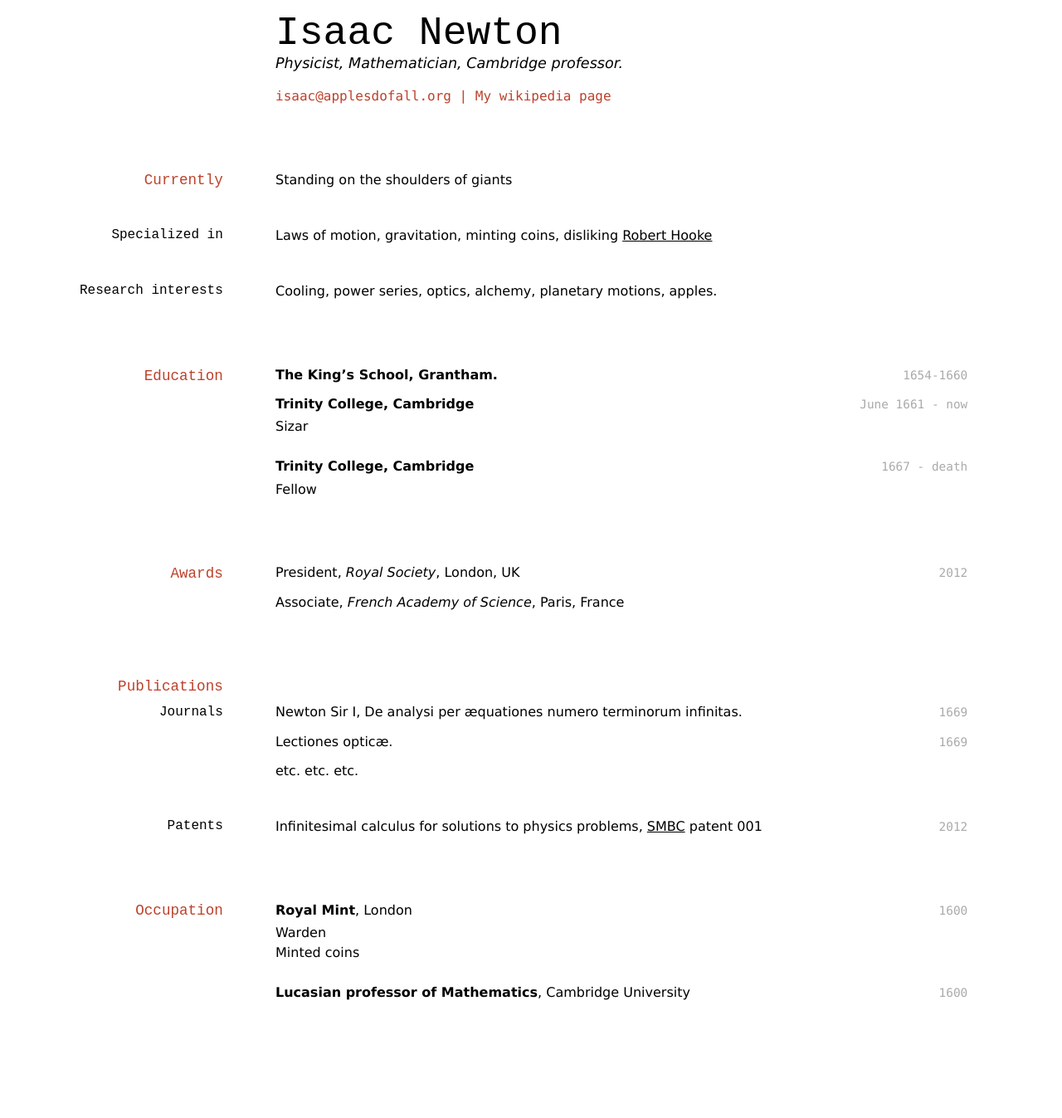
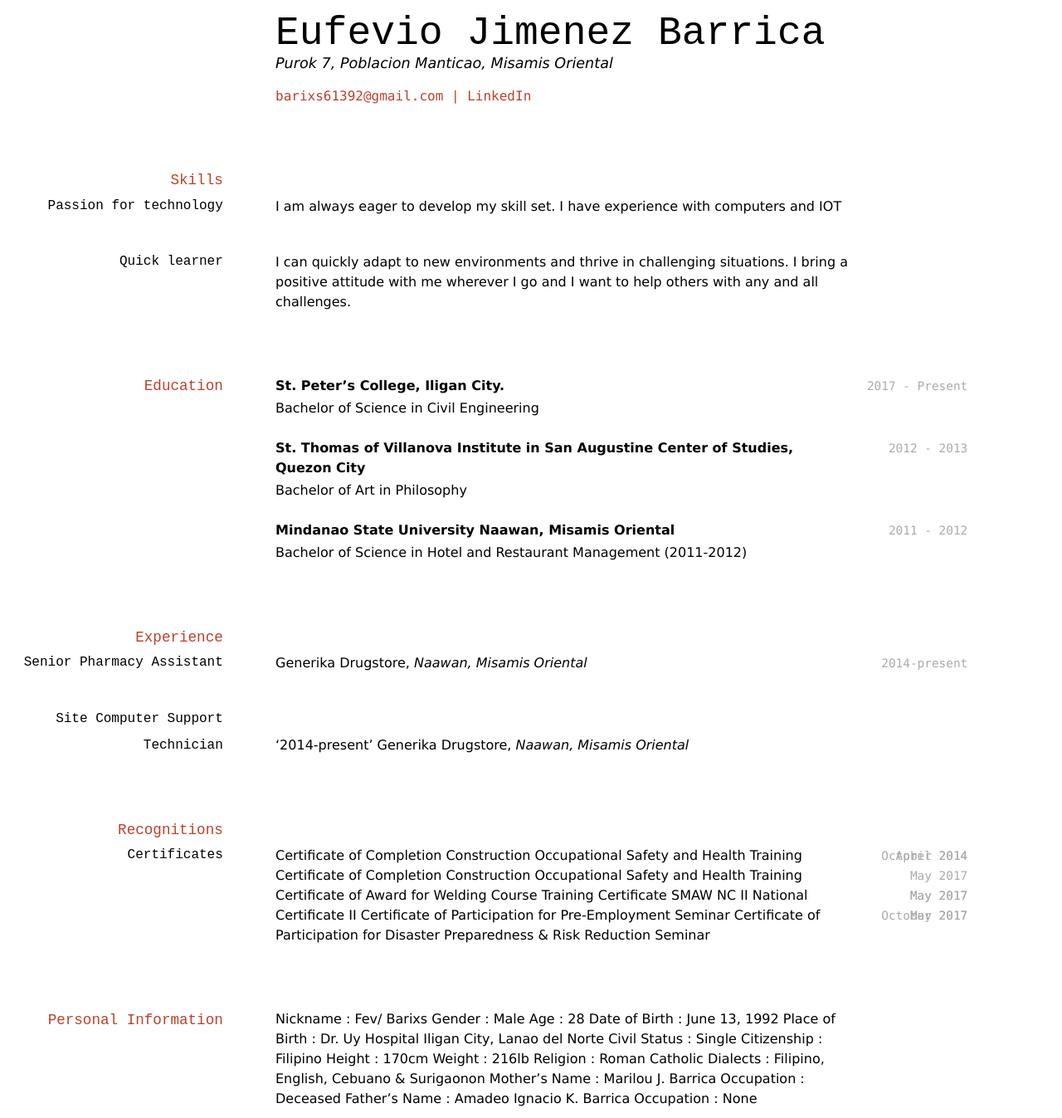
Before and after one commit to deleteprof/deleteprof.github.io, a Jekyll site: the page built from index.md, in a window 1280 px wide. Shown: the whole page at 83% size. Built offline with Jekyll 4.4.1, drawn with Linux system fonts in a browser that asks for light colours; before the commit the page ends 1219 px from its top, so only the background shows below that.

Commit message:
updating index

```diff
--- a/index.md
+++ b/index.md
@@ -1,87 +1,91 @@
 ---
 layout: cv
-title: Isaac Newtons's CV
+title: Eufevio Jimenez Barrica's CV
 ---
-# Isaac Newton
-Physicist, Mathematician, Cambridge professor.
+# Eufevio Jimenez Barrica
+Purok 7, Poblacion Manticao, Misamis Oriental
+
 
 <div id="webaddress">
-<a href="isaac@applesdofall.org">isaac@applesdofall.org</a>
-| <a href="http://en.wikipedia.org/wiki/Isaac_Newton">My wikipedia page</a>
+<a href="barixs61392@gmail.com">barixs61392@gmail.com</a>
+| <a href="https://www.linkedin.com/in/eufevio-barrica-62733685/">LinkedIn</a>
 </div>
 
 
-## Currently
+## Skills
 
-Standing on the shoulders of giants
+### Passion for technology
+I am always eager to develop my skill set. I have experience with computers and IOT
 
-### Specialized in
-
-Laws of motion, gravitation, minting coins, disliking [Robert Hooke](http://en.wikipedia.org/wiki/Robert_Hooke)
-
-
-### Research interests
-
-Cooling, power series, optics, alchemy, planetary motions, apples.
+### Quick learner
+I can quickly adapt to new environments and thrive in challenging situations. I bring a positive attitude with me wherever I go and I want to help others with any and all challenges.
 
 
 ## Education
 
-`1654-1660`
-__The King's School, Grantham.__
+`2017 - Present`
+__St. Peter’s College, Iligan City.__
+- Bachelor of Science in Civil Engineering
 
-`June 1661 - now`
-__Trinity College, Cambridge__
+`2012 - 2013`
+__St. Thomas of Villanova Institute in San Augustine Center of Studies, Quezon City__
+- Bachelor of Art in Philosophy
 
-- Sizar
-
-`1667 - death`
-__Trinity College, Cambridge__
-
-- Fellow
+`2011 - 2012`
+__Mindanao State University Naawan, Misamis Oriental__
+- Bachelor of Science in Hotel and Restaurant Management (2011-2012)
 
 
 
-## Awards
+## Experience
+### Senior Pharmacy Assistant
 
-`2012`
-President, *Royal Society*, London, UK
+`2014-present`
+Generika Drugstore, *Naawan, Misamis Oriental*
 
-Associate, *French Academy of Science*, Paris, France
+### Site Computer Support Technician
+'2014-present'
+Generika Drugstore, *Naawan, Misamis Oriental*
 
 
 
-## Publications
-
-<!-- A list is also available [online](http://scholar.google.co.uk/citations?user=LTOTl0YAAAAJ) -->
-
-### Journals
-
-`1669`
-Newton Sir I, De analysi per æquationes numero terminorum infinitas.
-
-`1669`
-Lectiones opticæ.
-
-etc. etc. etc.
-
-### Patents
-
-`2012`
-Infinitesimal calculus for solutions to physics problems, [SMBC](http://www.techdirt.com/articles/20121011/09312820678/if-patents-had-been-around-time-newton.shtml) patent 001
+## Recognitions
 
 
-## Occupation
+### Certificates
+`April 2014`
+Certificate of Completion Construction Occupational Safety and Health Training
+`October 2014`
+Certificate of Completion Construction Occupational Safety and Health Training
+`May 2017`
+Certificate of Award for Welding Course
+`May 2017`
+Training Certificate SMAW NC II
+`May 2017`
+National Certificate II
+`May 2017`
+Certificate of Participation for Pre-Employment Seminar
+`October 2017`
+Certificate of Participation for Disaster Preparedness & Risk Reduction Seminar
 
-`1600`
-__Royal Mint__, London
 
-- Warden
-- Minted coins
 
-`1600`
-__Lucasian professor of Mathematics__, Cambridge University
-
+## Personal Information
+Nickname	  :	Fev/ Barixs
+Gender		  :	Male
+Age		  :	28
+Date of Birth	  :	June 13, 1992
+Place of Birth	  :	Dr. Uy Hospital Iligan City, Lanao del Norte
+Civil Status	  :	Single
+Citizenship	  :	Filipino
+Height		  :	170cm
+Weight		  :	216lb
+Religion	  :	Roman Catholic
+Dialects	  :	Filipino, English, Cebuano & Surigaonon
+Mother’s Name :	Marilou J. Barrica
+Occupation	  :	Deceased
+Father’s Name	  :	Amadeo Ignacio K. Barrica
+Occupation	  :	None
 
 
 <!-- ### Footer
```
